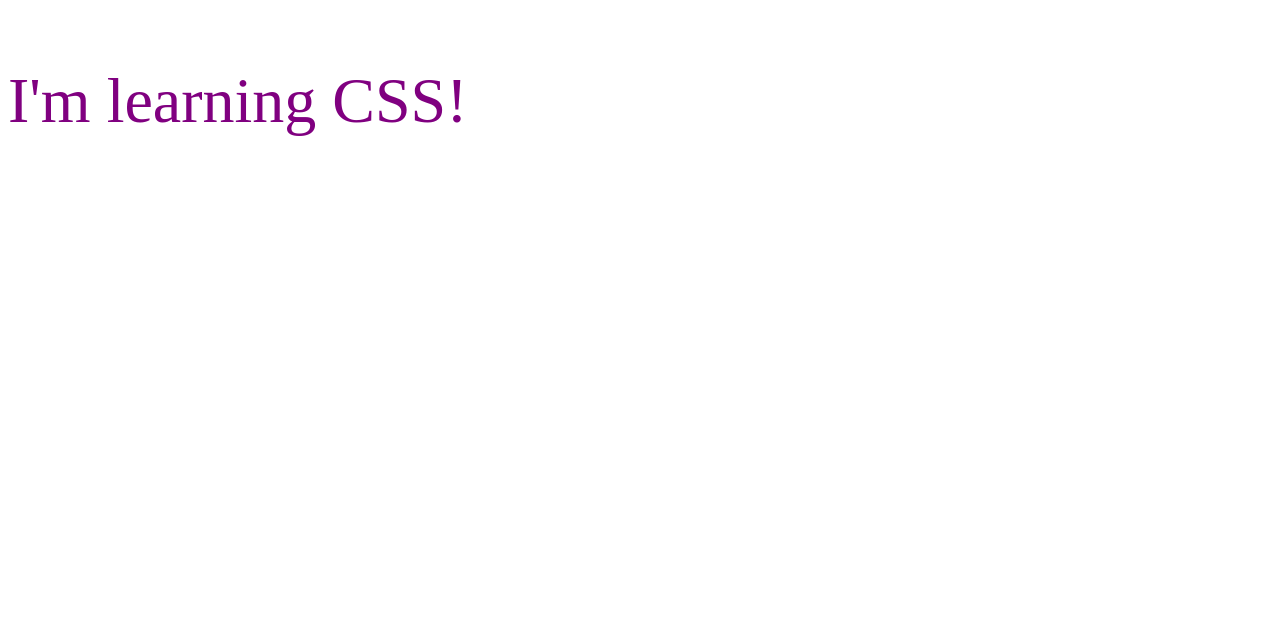
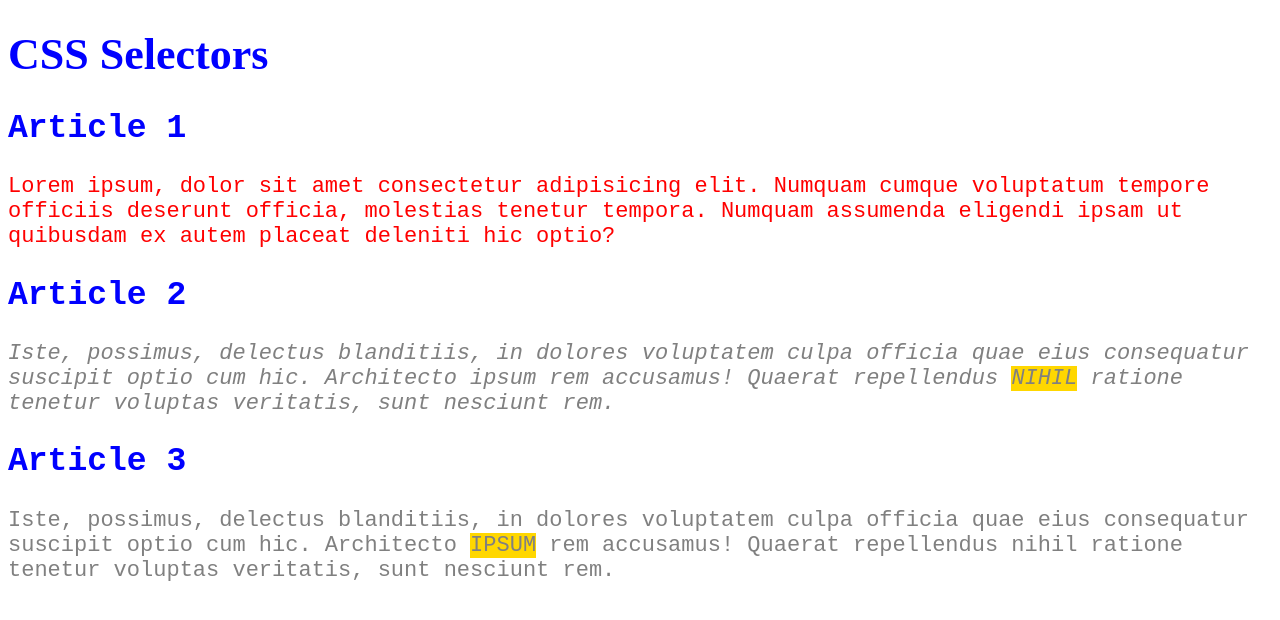
Before and after one commit to davidriggins/CSS-Course, a plain HTML site: page 01_Lesson/index.html in a window 1280 px wide. Drawn offline with Linux system fonts and the light colour scheme.

Commit message:
Lesson 2 End: Selectors.

```diff
--- a/01_Lesson/css/style.css
+++ b/01_Lesson/css/style.css
@@ -1,4 +1,55 @@
+/* This is the universal selector. It selects everything
+* {
+    font-family: monospace;
+}
+*/
+
+html {
+    font-size: 22px;
+}
+
+body {
+}
+
+main {
+    font-family: monospace;
+}
+
+/* grouping selectors e.g apply to h1 and h2*/
+h1,
+h2 {
+    color: blue;
+}
+
+/* class selector: it has more specificity than an element selector */
+.gray {
+    color: gray;
+}
+
+/* element selector */
 p {
-    font-size: 64px;
     color: purple;
 }
+
+/* last definition is applied */
+p {
+    color: red;
+}
+
+/* applies to a span nested inside a paragraph
+however, it is encouraged to use a class for this
+instead
+p span {
+    text-transform: uppercase;
+    background-color: gold;
+}
+*/
+.highlight {
+    text-transform: uppercase;
+    background-color: gold;
+}
+
+/* id selector */
+#second {
+    font-style: italic;
+}
--- /dev/null
+++ b/01_Lesson/css/style01.css
@@ -0,0 +1,4 @@
+p {
+    font-size: 64px;
+    color: purple;
+}
--- a/01_Lesson/index.html
+++ b/01_Lesson/index.html
@@ -1,13 +1,51 @@
 <!DOCTYPE html>
 <html lang="en">
-    <head>
-        <meta charset="UTF-8" />
-        <meta http-equiv="X-UA-Compatible" content="IE=edge" />
-        <meta name="viewport" content="width=device-width, initial-scale=1.0" />
-        <title>Document</title>
-        <link rel="stylesheet" href="css/style.css" />
-    </head>
-    <body>
-        <p>I'm learning CSS!</p>
-    </body>
+
+<head>
+    <meta charset="UTF-8">
+    <meta http-equiv="X-UA-Compatible" content="IE=edge">
+    <meta name="viewport" content="width=device-width, initial-scale=1.0">
+    <title>CSS Selectors</title>
+    <link rel="stylesheet" href="css/style.css">
+</head>
+
+<body>
+    <header>
+        <h1>CSS Selectors</h1>
+    </header>
+    <main>
+        <article>
+            <h2>Article 1</h2>
+            <p>Lorem ipsum, dolor sit amet consectetur adipisicing elit. Numquam cumque voluptatum tempore officiis
+                deserunt
+                officia, molestias tenetur tempora. Numquam assumenda eligendi ipsam ut quibusdam ex autem placeat
+                deleniti
+                hic optio?</p>
+        </article>
+        <article>
+            <h2>Article 2</h2>
+            <p id="second" class="gray">Iste, possimus, delectus blanditiis, in dolores voluptatem culpa officia quae
+                eius
+                consequatur
+                suscipit optio
+                cum hic. Architecto ipsum rem accusamus! Quaerat repellendus <span class="highlight">nihil</span>
+                ratione tenetur voluptas
+                veritatis,
+                sunt
+                nesciunt rem.</p>
+        </article>
+        <article>
+            <h2>Article 3</h2>
+            <p class="gray">Iste, possimus, delectus blanditiis, in dolores voluptatem culpa officia quae eius
+                consequatur
+                suscipit optio
+                cum hic. Architecto <span class="highlight">ipsum</span> rem accusamus! Quaerat repellendus nihil
+                ratione tenetur voluptas
+                veritatis,
+                sunt
+                nesciunt rem.</p>
+        </article>
+    </main>
+</body>
+
 </html>
```
Also changed, not shown: 01_Lesson/index01.html (added, +13 -0 lines).
